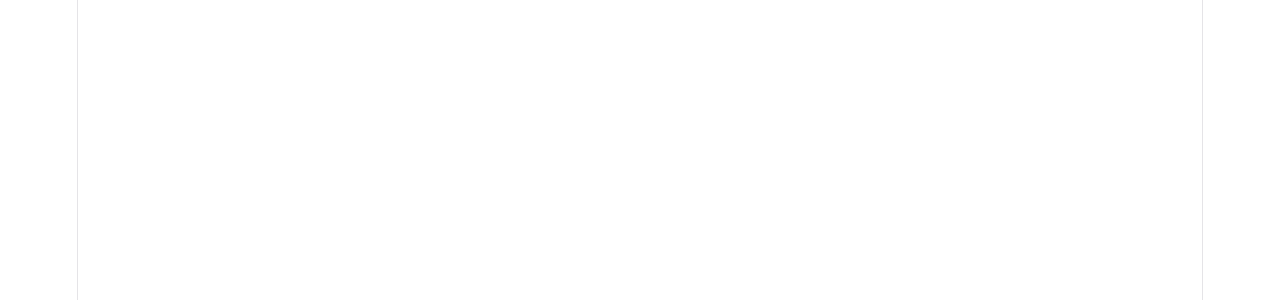
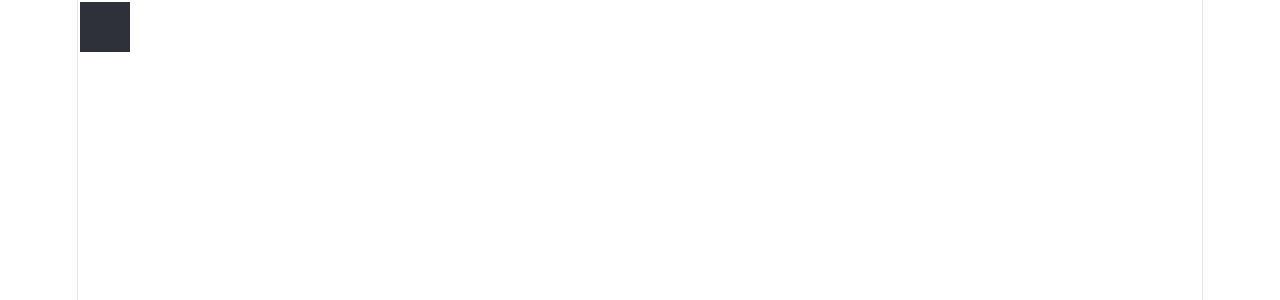
Before and after one commit to SaltaNat-Sagynbek-Solares/54-hw, a React (Vite) app: page / in a window 1280 px wide. Shown: the top 300 px of the page. Built offline with nearby package versions, Linux system fonts and the light colour scheme.

Commit message:
created a Single Square

```diff
--- a/src/App.tsx
+++ b/src/App.tsx
@@ -1,8 +1,10 @@
 import './App.css'
+import './components/SingleSquare.tsx'
+import SingleSquare from "./components/SingleSquare.tsx";
 
 const App = () => (
   <>
-
+  <SingleSquare/>
   </>
 );
 
--- /dev/null
+++ b/src/components/SingleSquare.css
@@ -0,0 +1,17 @@
+.square{
+  width: 50px;
+  height: 50px;
+  background-color: #2e303a;
+  border: 2px solid white;
+  border-radius: 0;
+  cursor: pointer;
+  display: flex;
+  justify-content: center;
+  font-size: 1.5rem;
+}
+
+.clicked {
+  background-color: transparent;
+  cursor: default;
+  border-color: transparent;
+}
--- /dev/null
+++ b/src/components/SingleSquare.tsx
@@ -0,0 +1,20 @@
+import type { MouseEventHandler } from "react";
+import './SingleSquare.css'
+
+interface  Square{
+  id: string;
+  hasItem: boolean;
+  clicked: boolean;
+  onClick : MouseEventHandler;
+}
+
+const SingleSquare = ({ hasItem, clicked, onClick}: Square) => {
+  return (
+    <div className={clicked ? "square clicked" : "square"}
+    onClick={!clicked ? onClick : undefined}>
+      {clicked && hasItem && <span>O</span>}
+    </div>
+  );
+};
+
+export default SingleSquare;
```
